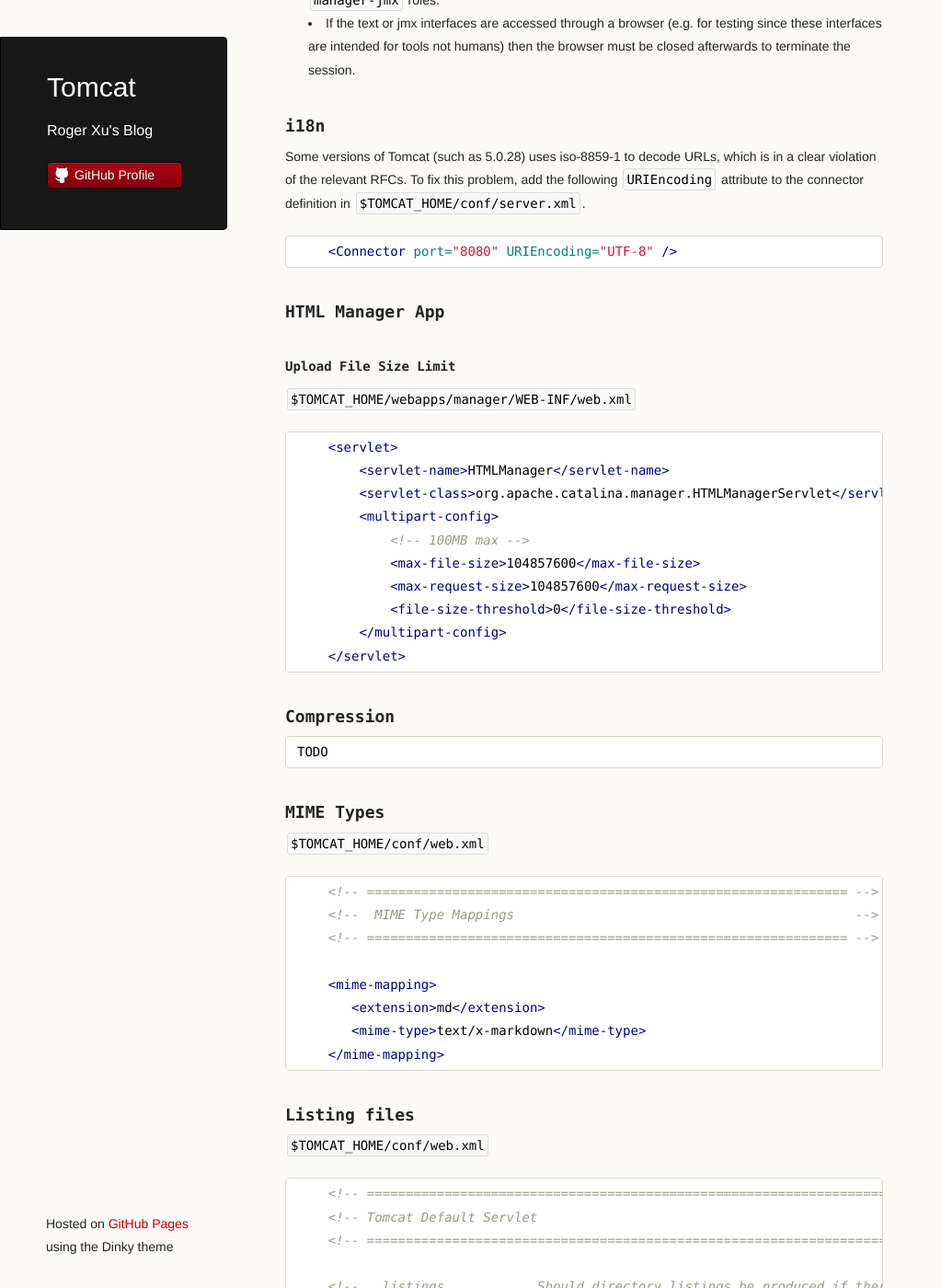
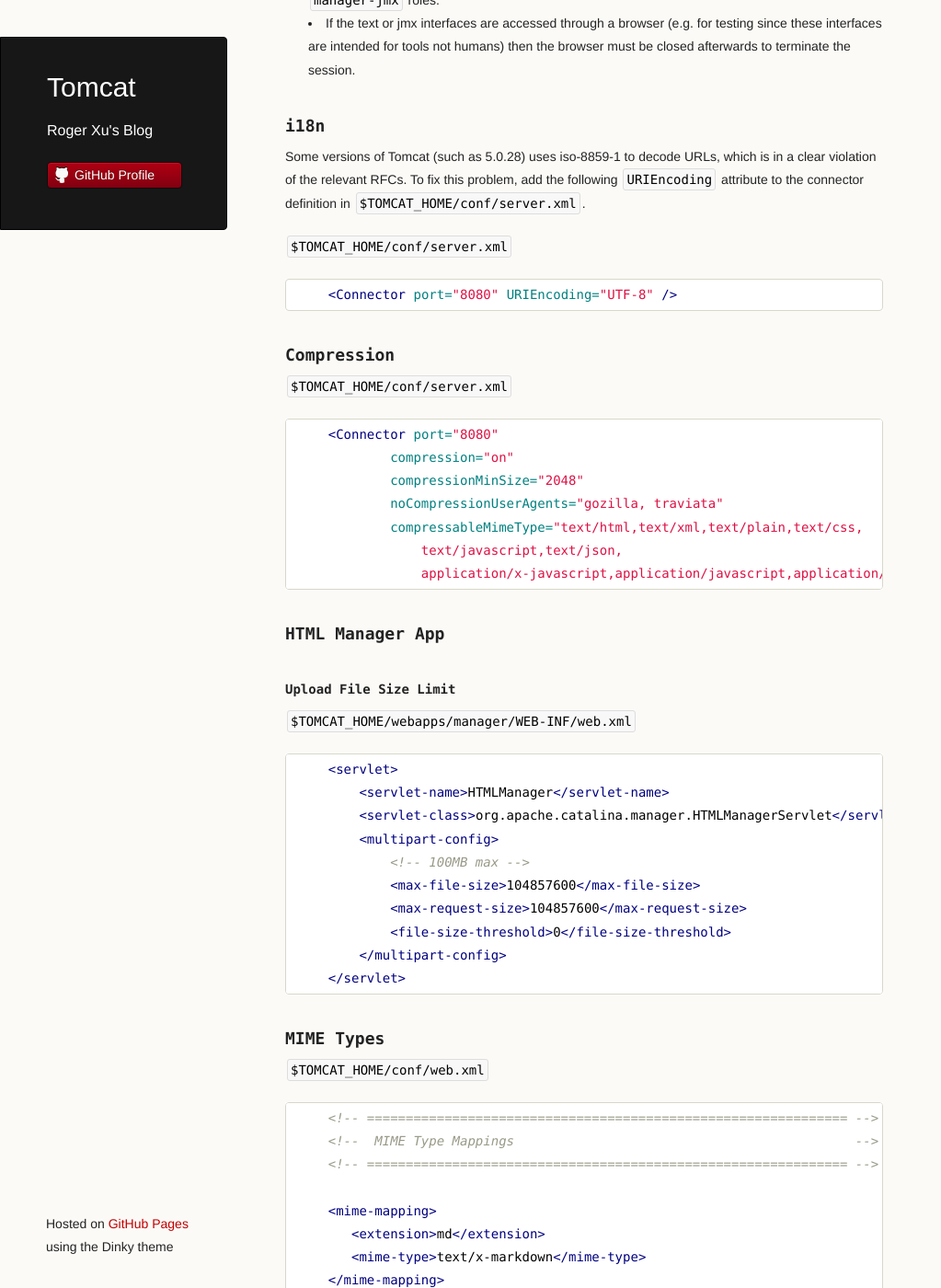
Before and after one commit to rogerxu/rogerxu.github.io, a Jekyll site: the page built from _posts/2013-09-25-tomcat.md, in a window 1280 px wide and 1400 px high, scrolled down 1323 px. Shown: the whole window at 92% size, without its empty margins (0-1023 px from the left). Built offline with Jekyll 4.4.1, drawn with Linux system fonts in a browser that asks for light colours.

Commit message:
Add compression configuration for tomcat.

````diff
--- a/_posts/2013-09-25-tomcat.md
+++ b/_posts/2013-09-25-tomcat.md
@@ -57,9 +57,26 @@
 
 Some versions of Tomcat (such as 5.0.28) uses iso-8859-1 to decode URLs, which is in a clear violation of the relevant RFCs. To fix this problem, add the following `URIEncoding` attribute to the connector definition in `$TOMCAT_HOME/conf/server.xml`.
 
+`$TOMCAT_HOME/conf/server.xml`
+
 ```xml
     <Connector port="8080" URIEncoding="UTF-8" />
 ```
+
+### Compression
+
+`$TOMCAT_HOME/conf/server.xml`
+
+```xml
+    <Connector port="8080"
+            compression="on"
+            compressionMinSize="2048"
+            noCompressionUserAgents="gozilla, traviata"
+            compressableMimeType="text/html,text/xml,text/plain,text/css,
+                text/javascript,text/json,
+                application/x-javascript,application/javascript,application/json" />
+```
+
 
 ### HTML Manager App
 
@@ -79,10 +96,6 @@
         </multipart-config>
     </servlet>
 ```
-
-### Compression
-
-    TODO
 
 ### MIME Types
 
````
